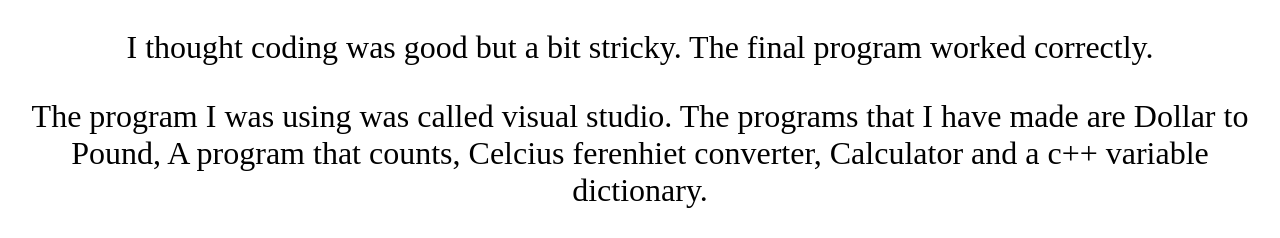
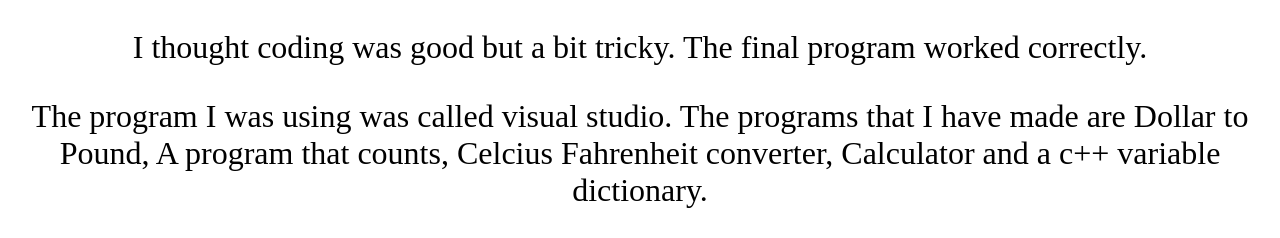
Before and after one commit to beanyboi24/beanyboi24.github.io, a plain HTML site: page Software Development.html in a window 1280 px wide. Shown: the part 72-310 px from the top of the page. Drawn offline with Linux system fonts and the light colour scheme.

Commit message:
Update Software Development.html

```diff
--- a/Software Development.html
+++ b/Software Development.html
@@ -27,10 +27,10 @@
 </script>
 </head>
 
-<body style="font-size: xx-large; text-align: center;" onLoad="MM_preloadImages('Count to X.png')">
+<body style="font-size: xx-large; text-align: center; font-weight: normal;" onLoad="MM_preloadImages('Count to X.png')">
 <p>Software Development</p>
-<p>I thought coding was good but a bit stricky. The final program worked correctly.</p>
-<p>The program I was using was called visual studio. The programs that I have made are Dollar to Pound, A program that counts, Celcius ferenhiet converter, Calculator and a c++ variable dictionary.</p>
+<p>I thought coding was good but a bit tricky. The final program worked correctly.</p>
+<p>The program I was using was called visual studio. The programs that I have made are Dollar to Pound, A program that counts, Celcius Fahrenheit converter, Calculator and a c++ variable dictionary.</p>
 <p>Here is some of the work that I have done</p>
 <p><a href="#" onMouseOut="MM_swapImgRestore()" onMouseOver="MM_swapImage('Image1','','Count to X.png',1)"><img src="Count to X Enter number.png" alt="" width="1920" height="1080" id="Image1"></a></p>
 <p><img src="Count to X number enterd 20.png" width="1920" height="1080" alt=""/></p>
```
